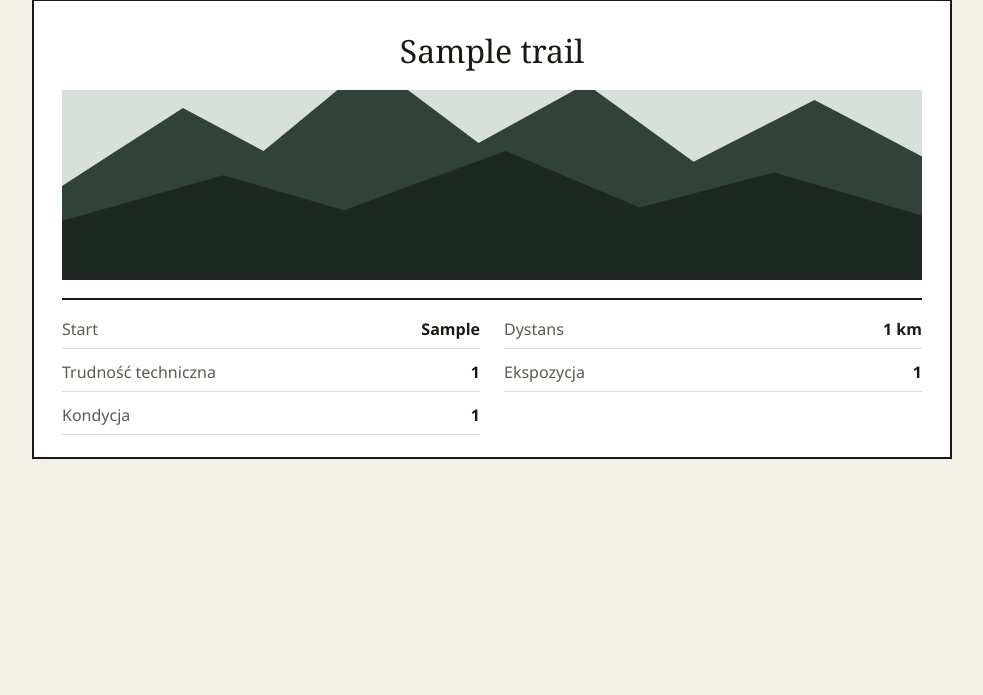
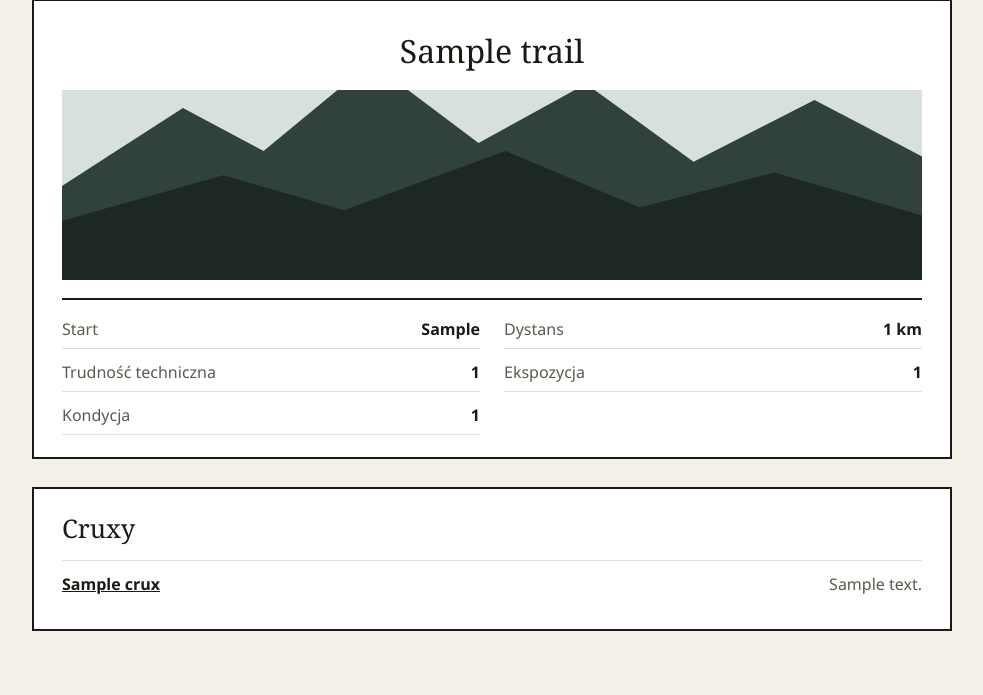
Before and after one commit to AWaligoraa/Gran, a Spring Boot app: page /trails/1 in a window 1280 px wide. Shown: the part 112-807 px from the top of the page, without its empty margins (148-1131 px from the left). Before the commit the page ends 571 px from the top, so only its background shows below. Run offline with Spring Boot 4, Linux system fonts and the light colour scheme; empty tables hold one stand-in row (values such as "Sample post"); database files in the repository are not loaded.

Commit message:
feat: show cruxes on a trail

```diff
--- a/src/main/java/pl/gran/gran/trail/TrailController.java
+++ b/src/main/java/pl/gran/gran/trail/TrailController.java
@@ -12,8 +12,11 @@ import java.util.List;
 @RestController
 public class TrailController {
     private final TrailRepository trailRepository;
-    public TrailController(TrailRepository trailRepository) {
+    private final CruxRepository cruxRepository;
+
+    public TrailController(TrailRepository trailRepository, CruxRepository cruxRepository) {
         this.trailRepository = trailRepository;
+        this.cruxRepository = cruxRepository;
     }
     @GetMapping("/api/trails")
     public List<Trail> findAll(
@@ -38,8 +41,9 @@ public class TrailController {
     }
 
     @GetMapping("/api/trails/{id}")
-    public Trail findById(@PathVariable Long id) {
-        return trailRepository.findById(id)
+    public TrailDetails findById(@PathVariable Long id) {
+        Trail trail = trailRepository.findById(id)
                 .orElseThrow(() -> new ResponseStatusException(HttpStatus.NOT_FOUND));
+        return TrailDetails.of(trail, cruxRepository.findByTrailIdOrderByPositionAsc(id));
     }
 }
--- a/src/main/java/pl/gran/gran/trail/TrailPageController.java
+++ b/src/main/java/pl/gran/gran/trail/TrailPageController.java
@@ -14,4 +14,9 @@ public class TrailPageController {
 	public String trail() {
 		return "forward:/trail.html";
 	}
+
+	@GetMapping("/cruxes/{cruxId}")
+	public String crux() {
+		return "forward:/crux.html";
+	}
 }
--- a/src/main/resources/static/style.css
+++ b/src/main/resources/static/style.css
@@ -229,10 +229,54 @@ body {
     color: #5e584f;
 }
 
+.description {
+    margin: 0;
+    font-size: 1.15rem;
+    line-height: 1.5;
+}
+
 .empty {
     margin: 72px 0;
     text-align: center;
     font-size: 1.15rem;
+}
+
+.cruxes {
+    margin-top: 28px;
+    border: 2px solid #1c1915;
+    background: #fff;
+    padding: 22px 28px;
+}
+
+.cruxes h2 {
+    margin: 0 0 14px;
+    font-family: Georgia, "Times New Roman", serif;
+    font-size: 1.6rem;
+    font-weight: 500;
+}
+
+.cruxes ul {
+    list-style: none;
+    margin: 0;
+    padding: 0;
+}
+
+.cruxes li {
+    display: flex;
+    justify-content: space-between;
+    gap: 16px;
+    padding: 12px 0;
+    border-top: 1px solid #e4dfd6;
+}
+
+.cruxes a {
+    color: inherit;
+    font-weight: 650;
+}
+
+.cruxes span {
+    color: #5e584f;
+    text-align: right;
 }
 
 @media (max-width: 720px) {
--- a/src/main/resources/static/trail.html
+++ b/src/main/resources/static/trail.html
@@ -13,6 +13,10 @@
     <article id="card" class="card">
         <p class="empty">Wczytywanie szlaku…</p>
     </article>
+    <section id="cruxes" class="cruxes" hidden>
+        <h2>Cruxy</h2>
+        <ul id="crux-list"></ul>
+    </section>
 </main>
 <script>
     const card = document.querySelector("#card");
@@ -25,7 +29,10 @@
             }
             return response.json();
         })
-        .then(showTrail)
+        .then(function (trail) {
+            showTrail(trail);
+            showCruxes(trail.cruxes);
+        })
         .catch(showMissing);
 
     function showTrail(trail) {
@@ -50,6 +57,22 @@
         `;
     }
 
+    function showCruxes(cruxes) {
+        if (!cruxes) {
+            return;
+        }
+        const section = document.querySelector("#cruxes");
+        const list = document.querySelector("#crux-list");
+        section.hidden = false;
+        if (cruxes.length === 0) {
+            list.innerHTML = "<li>Brak opisanych cruxów.</li>";
+            return;
+        }
+        list.innerHTML = cruxes.map(function (crux) {
+            return `<li><a href="/cruxes/${crux.id}">${escapeHtml(crux.name)}</a><span>${escapeHtml(crux.description)}</span></li>`;
+        }).join("");
+    }
+
     function showMissing() {
         document.title = "Nie ma takiego szlaku";
         card.innerHTML = '<p class="empty">Nie ma szlaku o tym numerze.</p>';
```
Also changed, not shown: src/main/java/pl/gran/gran/trail/Crux.java (added, +52 -0 lines), src/main/java/pl/gran/gran/trail/CruxController.java (added, +24 -0 lines), src/main/java/pl/gran/gran/trail/CruxRepository.java (added, +11 -0 lines), src/main/java/pl/gran/gran/trail/TrailDetails.java (added, +27 -0 lines), src/main/resources/db/migration/V2__create_crux.sql (added, +11 -0 lines), src/main/resources/static/crux.html (added, +56 -0 lines).
